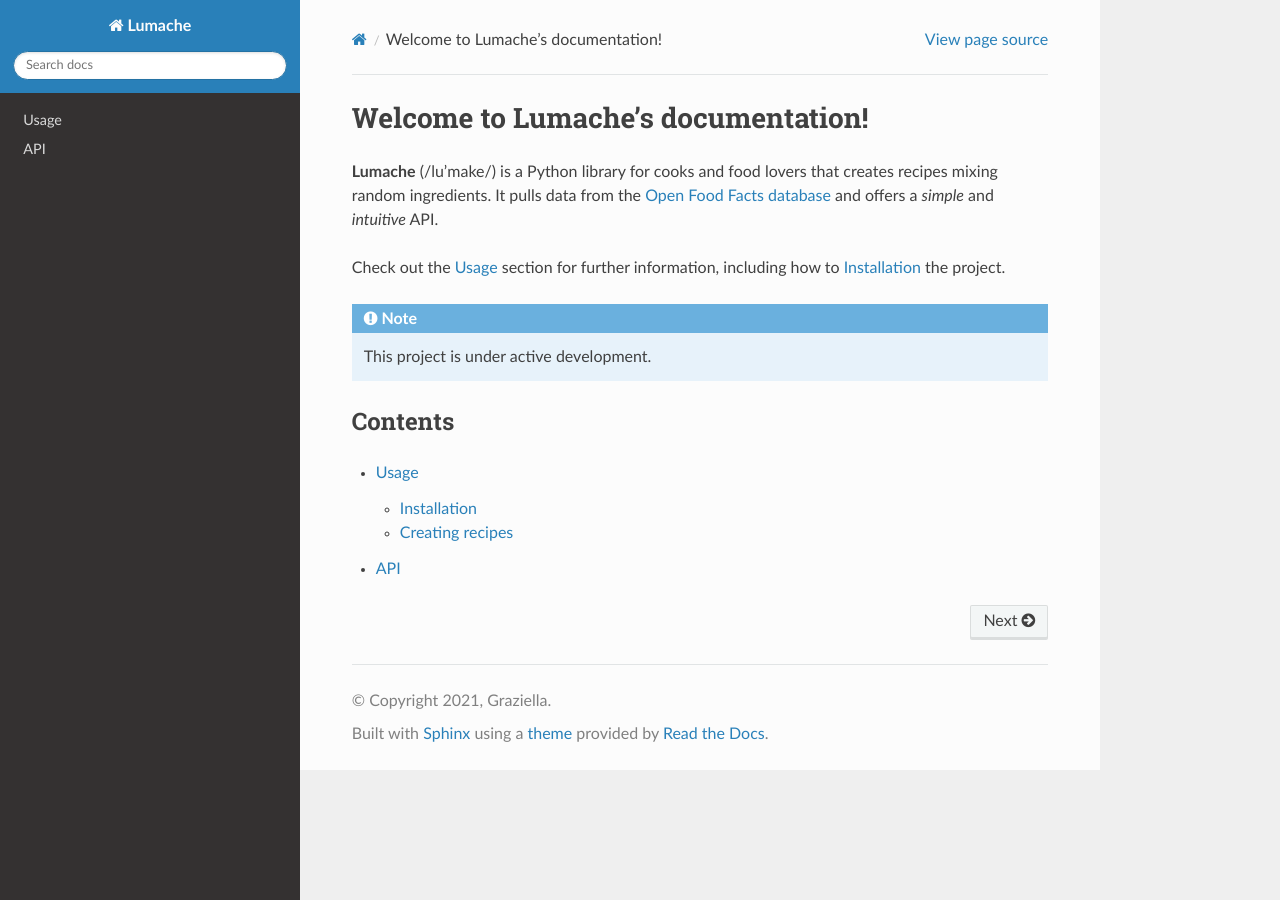
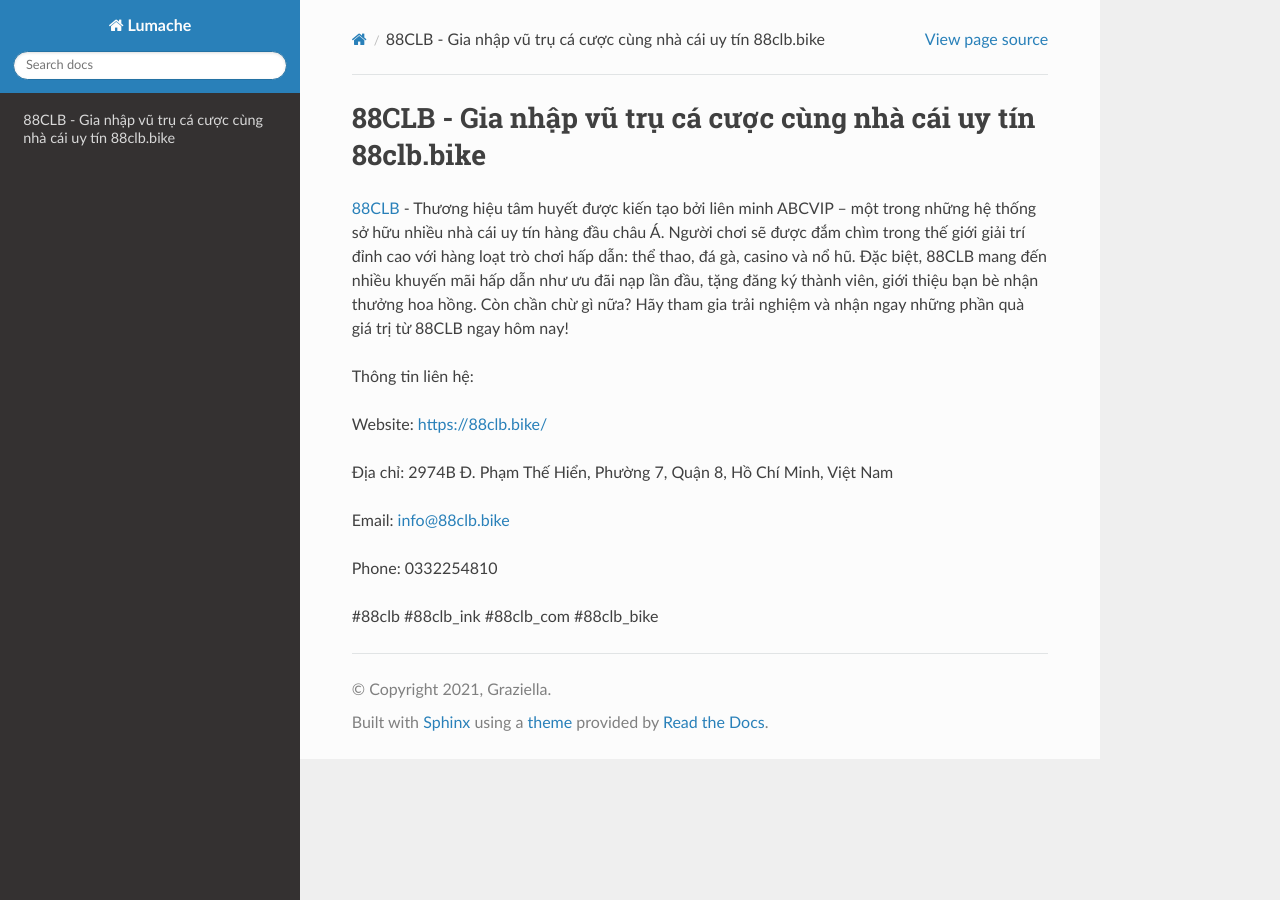
Before and after one commit to nguyenlinh0011y/88clbbike1, a Sphinx documentation site: the page built from docs/source/index.rst, in a window 1280 px wide. Built offline with Sphinx 7.4.7 and the Read the Docs theme 3.1.0, drawn with Linux system fonts in a browser that asks for light colours.

Commit message:
Update index.rst

```diff
--- a/docs/source/index.rst
+++ b/docs/source/index.rst
@@ -1,22 +1,18 @@
-Welcome to Lumache's documentation!
+88CLB - Gia nhập vũ trụ cá cược cùng nhà cái uy tín 88clb.bike
 ===================================
 
-**Lumache** (/lu'make/) is a Python library for cooks and food lovers
-that creates recipes mixing random ingredients.
-It pulls data from the `Open Food Facts database <https://world.openfoodfacts.org/>`_
-and offers a *simple* and *intuitive* API.
+`88CLB <https://88clb.bike/>`_ - Thương hiệu tâm huyết được kiến tạo bởi liên minh ABCVIP – một trong những hệ thống sở hữu nhiều nhà cái uy tín hàng đầu châu Á.
+Người chơi sẽ được đắm chìm trong thế giới giải trí đỉnh cao với hàng loạt trò chơi hấp dẫn: thể thao, đá gà, casino và nổ hũ. Đặc biệt, 88CLB mang đến nhiều khuyến mãi hấp dẫn như ưu đãi nạp lần đầu, tặng đăng ký thành viên, giới thiệu bạn bè nhận thưởng hoa hồng.
+Còn chần chừ gì nữa? Hãy tham gia trải nghiệm và nhận ngay những phần quà giá trị từ 88CLB ngay hôm nay!
 
-Check out the :doc:`usage` section for further information, including
-how to :ref:`installation` the project.
+Thông tin liên hệ:
 
-.. note::
+Website: https://88clb.bike/
 
-   This project is under active development.
+Địa chỉ: 2974B Đ. Phạm Thế Hiển, Phường 7, Quận 8, Hồ Chí Minh, Việt Nam
 
-Contents
---------
+Email: info@88clb.bike
 
-.. toctree::
+Phone: 0332254810
 
-   usage
-   api
+#88clb #88clb_ink #88clb_com #88clb_bike
```
